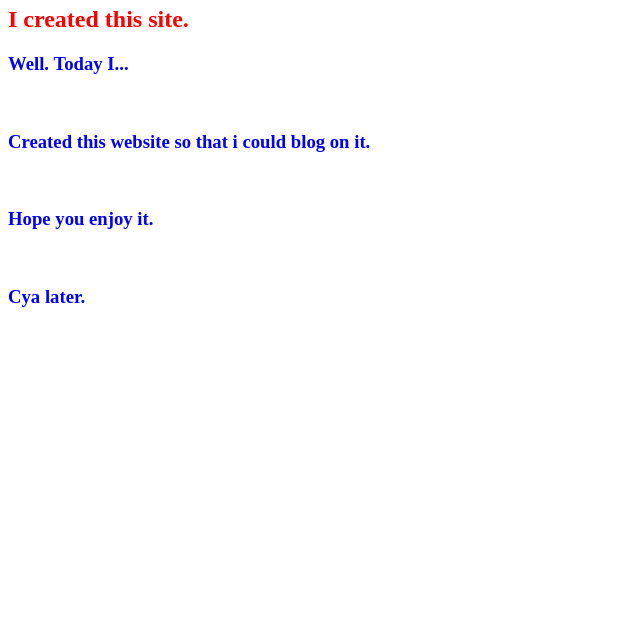
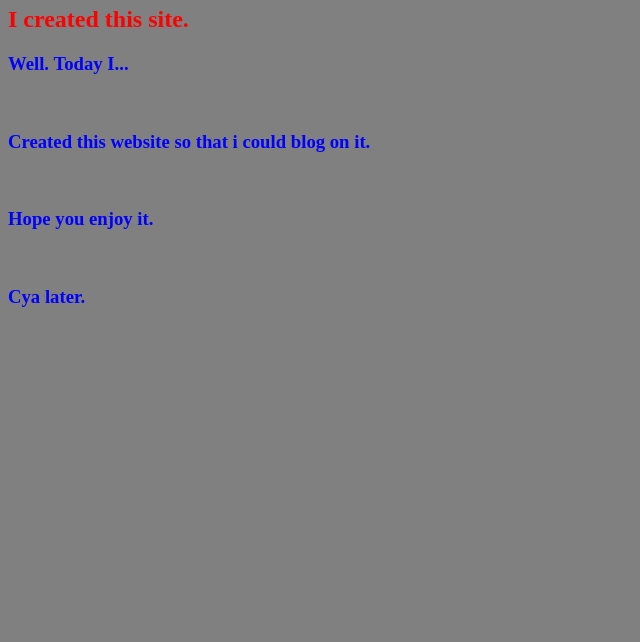
Before and after one commit to allstuffnintendo/blog, a plain HTML site: page index.html in a window 1280 px wide. Shown: the part 158-800 px from the top of the page, without its empty margins (0-640 px from the left). Drawn offline with Linux system fonts and the light colour scheme.

Commit message:
Update index.html

```diff
--- a/index.html
+++ b/index.html
@@ -1,7 +1,9 @@
 <html>
 <head>
 <title>Blog</title>
+<!--Registering stylesheets (css)-->
 <link rel="stylesheet" type="text/css" href="style/text/color.css">
+<link rel="stylesheet" type="text/css" href="style/ui/bg.css">
   <div id="titlebar">
 </div>
 </head>
```
